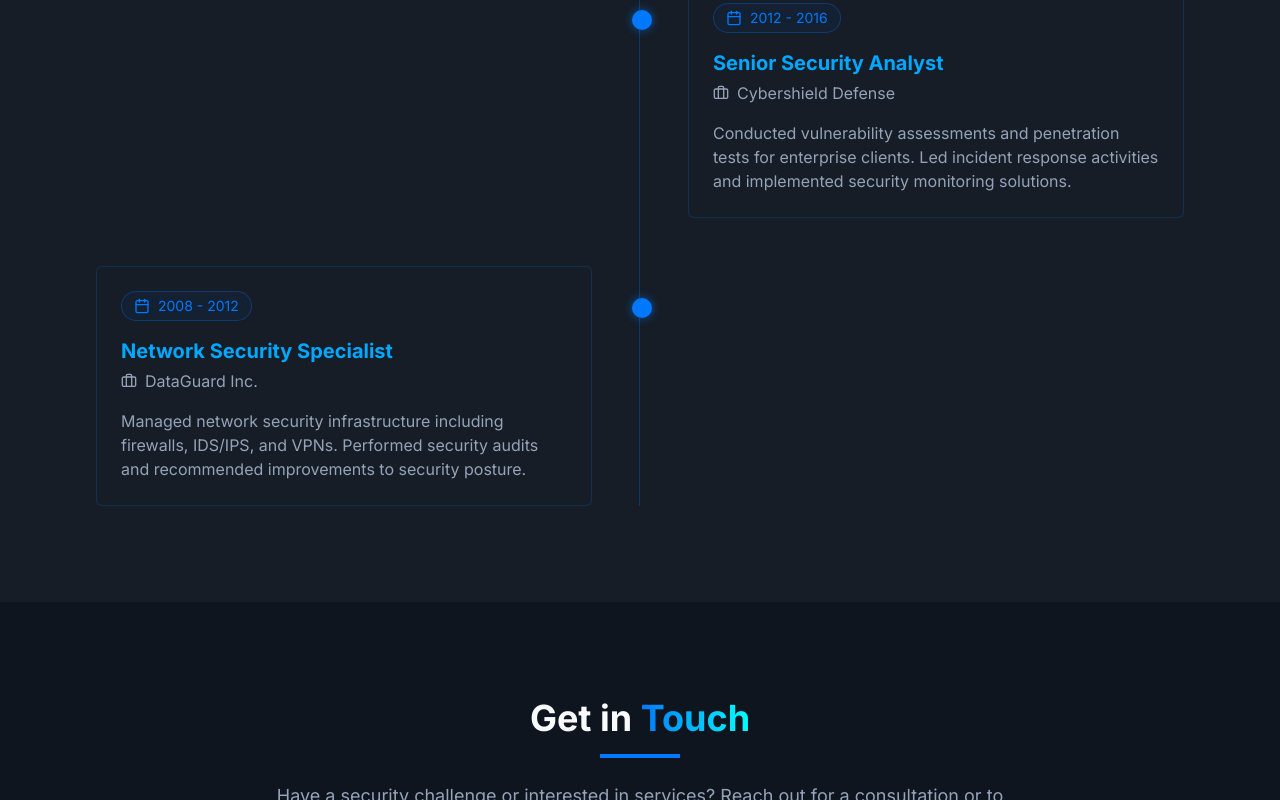
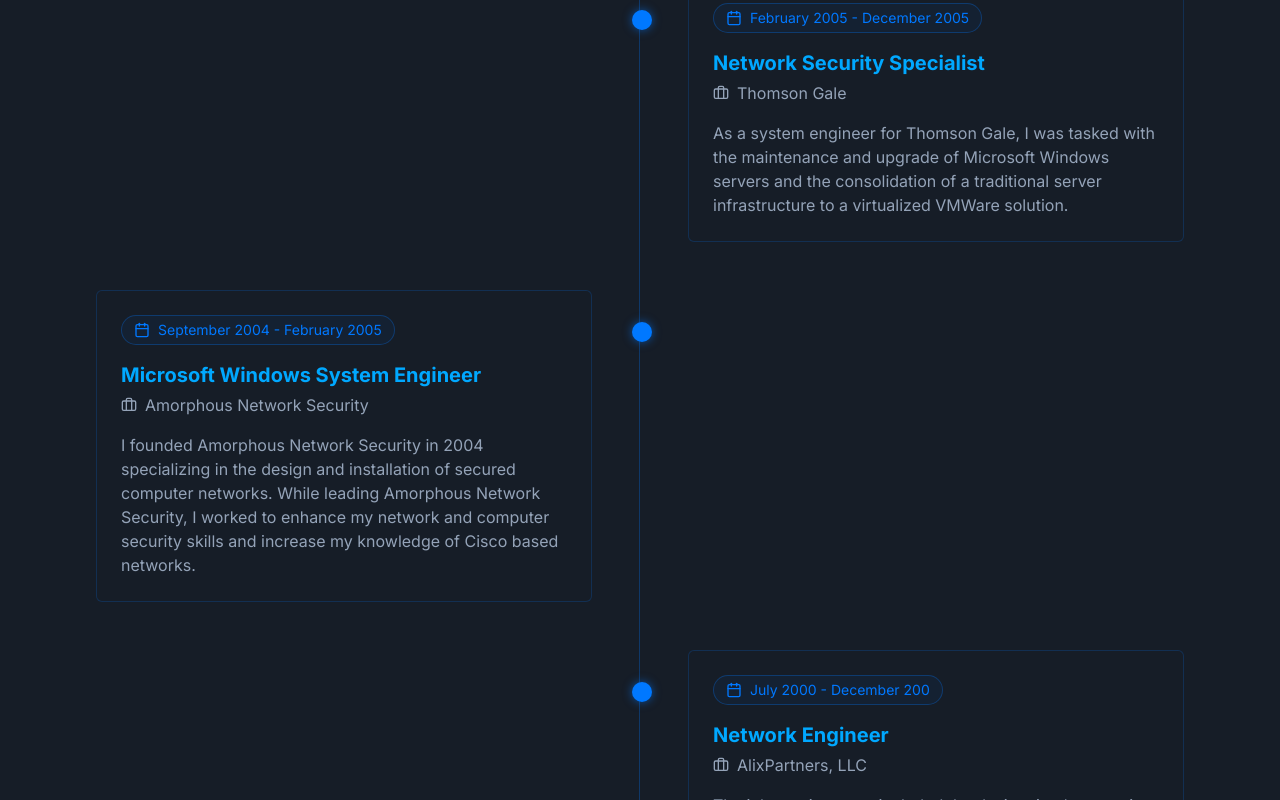
Before and after one commit to flippinthemswitches/kraudelt-cyber-showcase-site, a React (Vite) app: page / in a window 1280 px wide. Shown: the part 5200-6000 px from the top of the page. Built offline with nearby package versions, Linux system fonts and the light colour scheme.

Commit message:
Update ExperienceSection.tsx

```diff
--- a/src/components/ExperienceSection.tsx
+++ b/src/components/ExperienceSection.tsx
@@ -11,21 +11,27 @@ const ExperienceSection = () => {
     },
     {
       period: "January 2006 - January 20120",
-      title: "Special Agent / Digital Forensic Examinert",
+      title: "Special Agent / Digital Forensic Examiner",
       company: "Federal Bureau of Investigation (FBI",
       description: "As an FBI Computer Analysis Response Team (C.A.R.T) digital forensic examiner, I conducted comprehensive forensic examinations which led to the successful criminal investigations.",
     },
     {
-      period: "2012 - 2016",
-      title: "Senior Security Analyst",
-      company: "Cybershield Defense",
-      description: "Conducted vulnerability assessments and penetration tests for enterprise clients. Led incident response activities and implemented security monitoring solutions.",
+      period: "February 2005 - December 2005",
+      title: "Network Security Specialist",
+      company: "Thomson Gale",
+      description: "As a system engineer for Thomson Gale, I was tasked with the maintenance and upgrade of Microsoft Windows servers and the consolidation of a traditional server infrastructure to a virtualized VMWare solution."
     },
     {
-      period: "2008 - 2012",
-      title: "Network Security Specialist",
-      company: "DataGuard Inc.",
-      description: "Managed network security infrastructure including firewalls, IDS/IPS, and VPNs. Performed security audits and recommended improvements to security posture.",
+      period: "September 2004 - February 2005",
+      title: "Microsoft Windows System Engineer",
+      company: "Amorphous Network Security",
+      description: "I founded Amorphous Network Security in 2004 specializing in the design and installation of secured computer networks. While leading Amorphous Network Security, I worked to enhance my network and computer security skills and increase my knowledge of Cisco based networks.",
+    },
+    {
+      period: "July 2000 - December 200",
+      title: "Network Engineer",
+      company: "AlixPartners, LLC",
+      description: "The job requirements included the design, implementation and securing of telephone systems, networks, end user devices and the company’s data center infrastructure. I led the design and technical build out of offices located in Germany, Italy and the United Kingdom.",
     },
   ];
 
```
